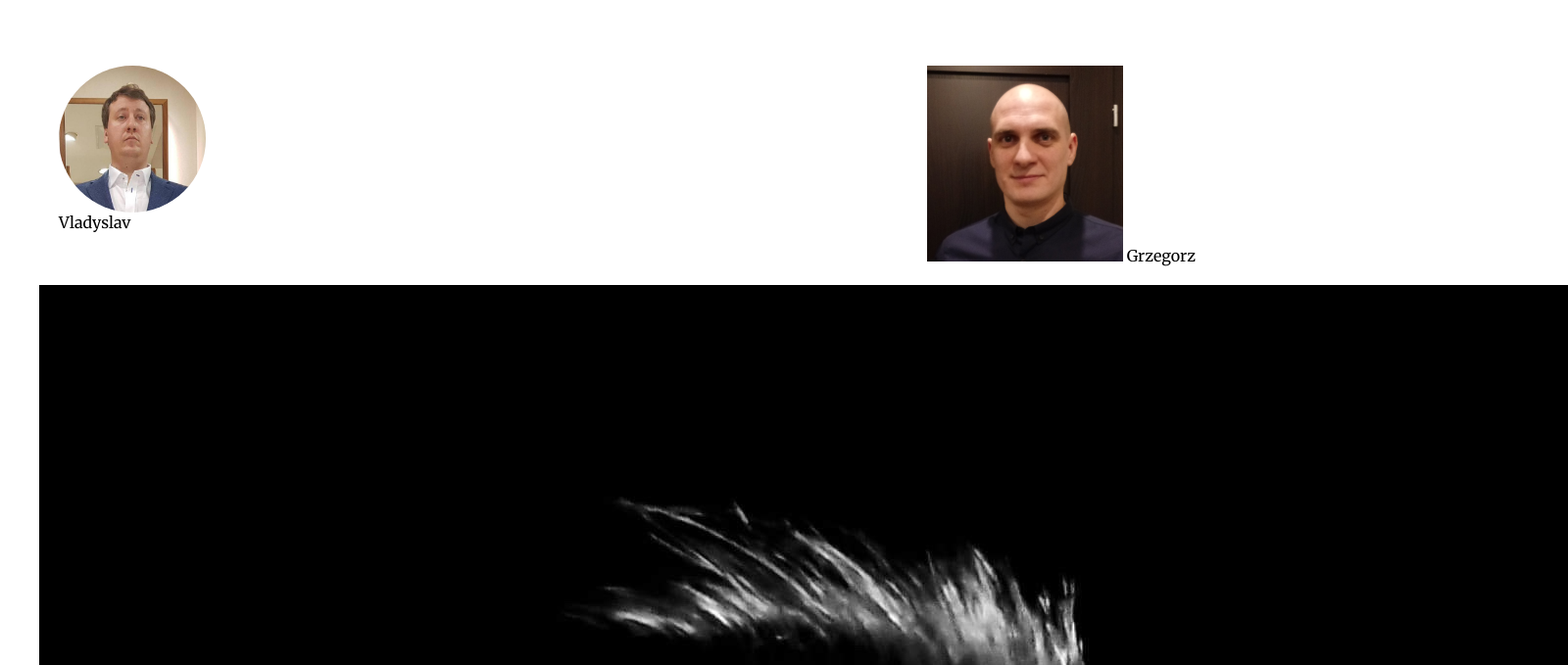
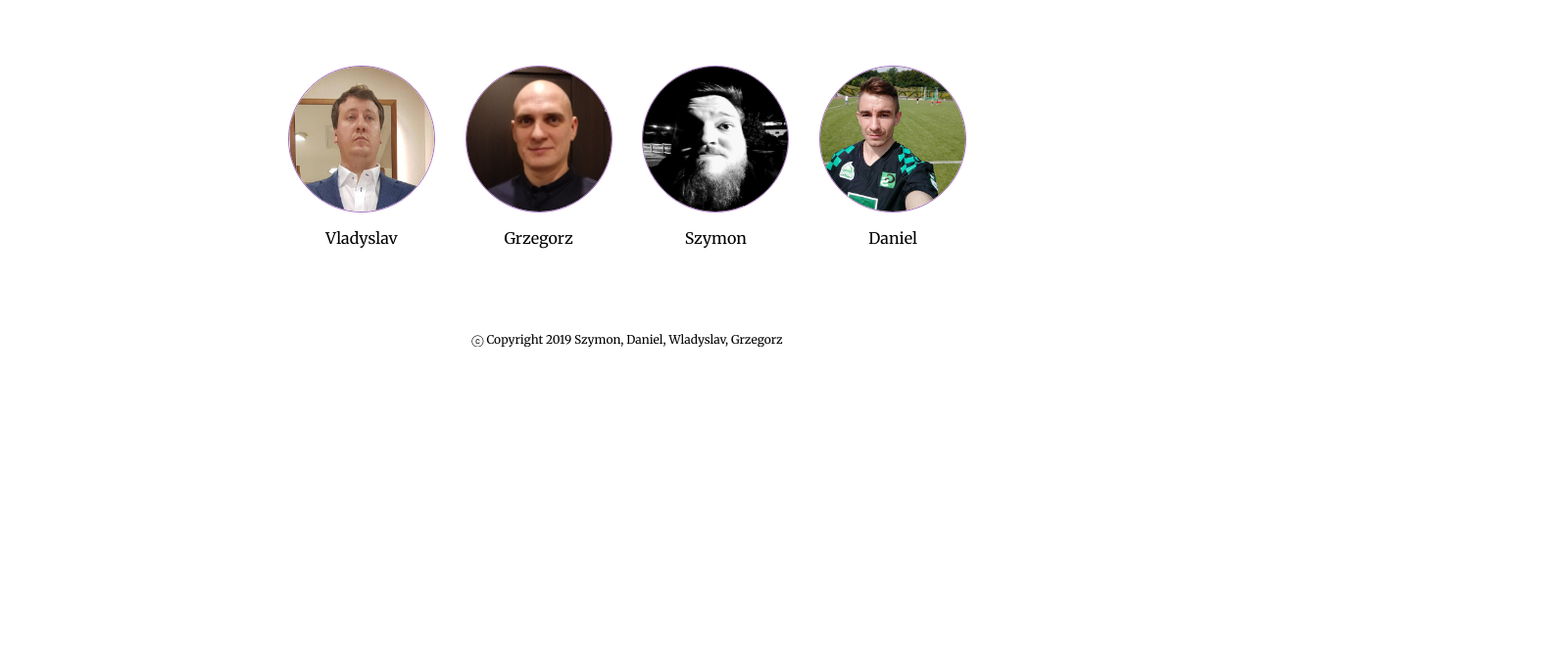
Before and after one commit to infoshareacademy/jfdd11-nan, a plain HTML site: page index.html in a window 1280 px wide. Shown: the part 1197-1876 px from the top of the page at 98% size, 1600 px wide, since content can reach past the window. After the commit the page ends 1551 px from the top, so only its background shows below. Drawn offline with Linux system fonts and the light colour scheme; a web font is replaced by a local one.

Commit message:
changings in team section, added flex to container

```diff
--- a/css/feature.css
+++ b/css/feature.css
@@ -2,16 +2,14 @@
     display: flex;
     flex-wrap: wrap;
     justify-content: space-evenly;
-    background-color: #fff#ff9d00;
+    background-color: #fff;
     margin: 50px 0px 0px 0px;
-    //border: 1px solid black;
 }
 #list>h2 {
     flex-basis: 100%;
     text-align: center;
 }
 #list>div {
-        //border: 1px solid black;
         padding: 20px;
         text-align: center;
     }
--- a/css/team.css
+++ b/css/team.css
@@ -1,44 +1,43 @@
-.team>div>a>img{
+.team_photo{
     width: 150px;
     height: 150px;
+    border:1px solid var(--medium);
     border-radius: 150px;
     display: block;
 }
-
-.team>div>a{
+.team_link {
+    text-align: center;
+    text-decoration: none;
+    color: black;
+}
+.team_link:hover{
+    color:var(--medium);
+}
+.team{
+    display: flex;
+    padding: 20px;
+    justify-content: center;
+    flex-direction: row;
+}
+.team_person {
+    display: flex;
+    flex-direction: column;
+    align-items: center;
+    width: 25%;
+}
+.team_name {
     text-align: center;
 }
+@media screen and (max-width:700px) {
 .team{
     display: flex;
     justify-content: center;
     padding: 20px;
-    justify-content: space-between;
-    flex-direction: row;
-}
-a{
-    text-decoration: none;
-    color: black;
-}
-a:hover{
-    color:#A46EBF;
-
-}
-.teamVW .teamGW .teamSW .teamDW {
-    width: 25%;
-
-}
-@media screen and (max-width:620px) {
-.team{
-    display: flex;
-    justify-content: center;
-    padding: 20px;
-    justify-content: space-between;
-    flex-direction:column;
     align-items: center;
     flex-wrap: wrap;
   }
-  .teamVW .teamGW .teamSW .teamDW {
-      width: 25%;
+  .team_person {
+      width: 50%;
 
   }
 }
--- a/css/tracken.css
+++ b/css/tracken.css
@@ -24,3 +24,8 @@ footer {
 .copyright {
     font-size: 12px;
 }
+.container {
+    display: flex;
+    flex-direction: column;
+    align-items: center;
+}
--- a/index.html
+++ b/index.html
@@ -31,7 +31,7 @@
             <div id="list">
                 <h2>Tracken allows you to:</h2>
                 <div class="send">
-                    <img src="img/box.svg" alt=""title="">
+                    <img src="img/box.svg" alt="" title="">
                     <h3>Send package</h3>
                 </div>
                 <div class="track">
@@ -56,36 +56,41 @@
                     <textarea name="comment" id="comment" class="form_input" cols="30" rows="10" placeholder="Your message"></textarea>
                     <div class="form_checkbox_area">
                         <input type="checkbox" name="acceptance" class="input_checkbox" id="acceptance" value="true"
-                        required><label for="acceptance" class="form_label_checkbox">Agree to Tracken's Policy & Terms
+                            required><label for="acceptance" class="form_label_checkbox">Agree to Tracken's Policy &
+                            Terms
                             of Use</label></div>
                     <input class="form_button" type="submit" value="Sign me">
                 </form>
             </div>
             <div class="team">
-                <div class="teamVW">
-                <a class="teamV" href="https://ganushkevychv.github.io/">
-                    <img src="/img/Vlad.png"> Vladyslav
+                <div class="team_person">
+                    <a class="team_link" href="https://ganushkevychv.github.io/">
+                        <img class="team_photo" src="/img/Vlad.png">
+                        <p class="team_name">Vladyslav</p>
                     </a>
                 </div>
-            <div class="teamGW"></div>
-                <a class="teamG" href="https://domaradzki.github.io">
-                    <img src="img/Grzegorz.png"> Grzegorz
+                <div class="team_person">
+                    <a class="team_link" href="https://domaradzki.github.io">
+                        <img class="team_photo" src="img/Grzegorz.png">
+                        <p class="team_name">Grzegorz</p>
                     </a>
                 </div>
-            <div class="teamSW">
-                <a class="teamS" href="https://SzBor.github.io#szborgithubio">
-                    <img src="img/Szymon.png"> Szymon
+                <div class="team_person">
+                    <a class="team_link" href="https://SzBor.github.io#szborgithubio">
+                        <img class="team_photo" src="img/Szymon.png">
+                        <p class="team_name">Szymon</p>
                     </a>
                 </div>
-            <div class="teamDW">
-                <a class="teamD" href="https://daniel-mikula.github.io">
-                    <img src="img/Daniel.png"> Daniel
+                <div class="team_person">
+                    <a class="team_link" href="https://daniel-mikula.github.io">
+                        <img class="team_photo" src="img/Daniel.png">
+                        <p class="team_name">Daniel</p>
                     </a>
                 </div>
             </div>
         </main>
         <footer>
-            <div class="copyright">&#x24D2; Copyright  2019 Szymon, Daniel, Wladyslav, Grzegorz</div>
+            <div class="copyright">&#x24D2; Copyright 2019 Szymon, Daniel, Wladyslav, Grzegorz</div>
         </footer>
     </div>
 </body>
```
Lines whose indentation alone changed are shown as unchanged.
